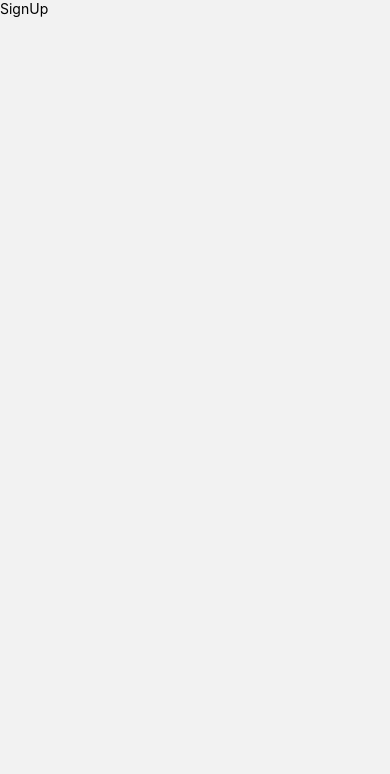
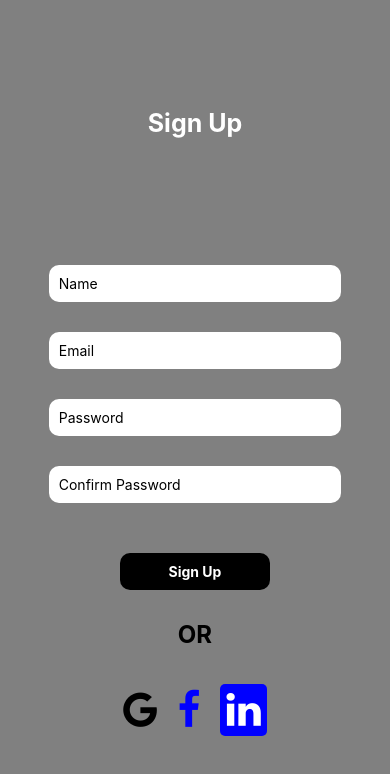
Before and after one commit to khatriaadarsh/loginAndSignUp, a React Native app: screen /SignUp in a window 390 px wide. Shown: the top 774 px of the page. Built offline with nearby package versions, Linux system fonts and the light colour scheme.

Commit message:
SignUp screen styling completed and add icons in both signin and signup

```diff
--- a/package.json
+++ b/package.json
@@ -15,7 +15,8 @@
     "react": "19.0.0",
     "react-native": "0.78.1",
     "react-native-safe-area-context": "^5.3.0",
-    "react-native-screens": "^4.9.2"
+    "react-native-screens": "^4.9.2",
+    "react-native-vector-icons": "^10.2.0"
   },
   "devDependencies": {
     "@babel/core": "^7.25.2",
--- a/src/Screens/SignIn.jsx
+++ b/src/Screens/SignIn.jsx
@@ -7,9 +7,9 @@ import {
   View,
 } from 'react-native';
 import React, {useState} from 'react';
-import SignUp from './SignUp';
+import Icon from 'react-native-vector-icons/FontAwesome';
 
-const SignIn = () => {
+const SignIn = ({navigation}) => {
   const [email, setEmail] = useState('');
   const [password, setPassword] = useState('');
   return (
@@ -38,9 +38,21 @@ const SignIn = () => {
           <Pressable style={styles.signinBtn}>
             <Text style={styles.signinBtnText}>Sign In</Text>
           </Pressable>
-          <Pressable style={styles.signUpLink}>
+          <Pressable
+            style={styles.signUpLink}
+            onPress={() => navigation.navigate('SignUp')}>
             <Text style={styles.signUpLinkText}>Need an account? SignUp</Text>
           </Pressable>
+        </View>
+        <View style={styles.IconsView}>
+          <Icon name="google" size={40} color="black" />
+          <Icon name="facebook" size={40} color="blue" />
+          <Icon
+            name="linkedin"
+            size={40}
+            color="white"
+            style={{backgroundColor: 'blue', padding: 6, borderRadius: 5}}
+          />
         </View>
       </View>
     </View>
@@ -61,6 +73,7 @@ const styles = StyleSheet.create({
   title: {
     fontSize: 30,
     fontWeight: 'bold',
+    color: 'white',
   },
   inputTextView: {
     gap: 30,
@@ -68,10 +81,11 @@ const styles = StyleSheet.create({
     alignItems: 'center',
   },
   input: {
-    borderWidth: 0.5,
+    backgroundColor: 'white',
+    borderColor: 'black',
     width: '80%',
-    borderRadius: 8,
-    paddingHorizontal: 10,
+    borderRadius: 10,
+    padding: 10,
   },
   forgetLink: {
     paddingLeft: '54%',
@@ -99,4 +113,10 @@ const styles = StyleSheet.create({
   signUpLinkText: {
     fontSize: 18,
   },
+  IconsView: {
+    flexDirection: 'row',
+    gap: 20,
+    marginTop: 5,
+    alignItems: 'center',
+  },
 });
--- a/src/Screens/SignUp.jsx
+++ b/src/Screens/SignUp.jsx
@@ -1,14 +1,115 @@
-import {StyleSheet, Text, View} from 'react-native';
-import React from 'react';
+import {
+  Pressable,
+  StatusBar,
+  StyleSheet,
+  Text,
+  TextInput,
+  View,
+} from 'react-native';
+import React, {useState} from 'react';
+import Icon from 'react-native-vector-icons/FontAwesome';
 
 const SignUp = () => {
+  const [name, setName] = useState('');
+  const [email, setEmail] = useState('');
+  const [password, setPassword] = useState('');
   return (
-    <View>
-      <Text>SignUp</Text>
+    <View style={styles.container}>
+      <Text style={styles.title}>Sign Up</Text>
+
+      <View style={styles.inputTextView}>
+        <TextInput
+          style={styles.input}
+          placeholder="Name"
+          value={name}
+          onChange={setName}
+          autoCapitalize="none"
+        />
+        <TextInput
+          style={styles.input}
+          placeholder="Email"
+          value={email}
+          onChange={setEmail}
+          keyboardType="email-address"
+          autoCapitalize="none"
+        />
+        <TextInput
+          style={styles.input}
+          placeholder="Password"
+          value={password}
+          onChange={setPassword}
+          secureTextEntry
+        />
+        <TextInput
+          style={styles.input}
+          placeholder="Confirm Password"
+          value={password}
+          onChange={setPassword}
+          secureTextEntry
+        />
+        <Pressable style={styles.signinBtn}>
+          <Text style={styles.signinBtnText}>Sign Up</Text>
+        </Pressable>
+        <Text style={{fontSize: 24, fontWeight: 'bold'}}>OR</Text>
+        <View style={styles.IconsView}>
+          <Icon name="google" size={40} color="black" />
+          <Icon name="facebook" size={40} color="blue" />
+          <Icon
+            name="linkedin"
+            size={40}
+            color="white"
+            style={{backgroundColor: 'blue', padding: 6, borderRadius: 5}}
+          />
+        </View>
+      </View>
     </View>
   );
 };
 
 export default SignUp;
 
-const styles = StyleSheet.create({});
+const styles = StyleSheet.create({
+  container: {
+    backgroundColor: 'gray',
+    width: '100%',
+    height: '100%',
+    justifyContent: 'center',
+    alignItems: 'center',
+    gap: '15%',
+  },
+  title: {
+    fontSize: 25,
+    color: 'white',
+    fontWeight: 'bold',
+  },
+  inputTextView: {
+    gap: 30,
+    width: '100%',
+    alignItems: 'center',
+    justifyContent: 'center',
+  },
+  input: {
+    backgroundColor: 'white',
+    width: '75%',
+    padding: 10,
+    borderRadius: 10,
+  },
+  signinBtn: {
+    backgroundColor: 'black',
+    width: 150,
+    padding: 10,
+    borderRadius: 10,
+    alignItems: 'center',
+    marginTop: 20,
+  },
+  signinBtnText: {
+    color: 'white',
+    fontWeight: 'bold',
+  },
+  IconsView: {
+    flexDirection: 'row',
+    gap: 20,
+    marginTop: 5,
+    alignItems: 'center',
+  },
+});
```
Also changed, not shown: 2 other files (tests, documents, lock files or other folders).
